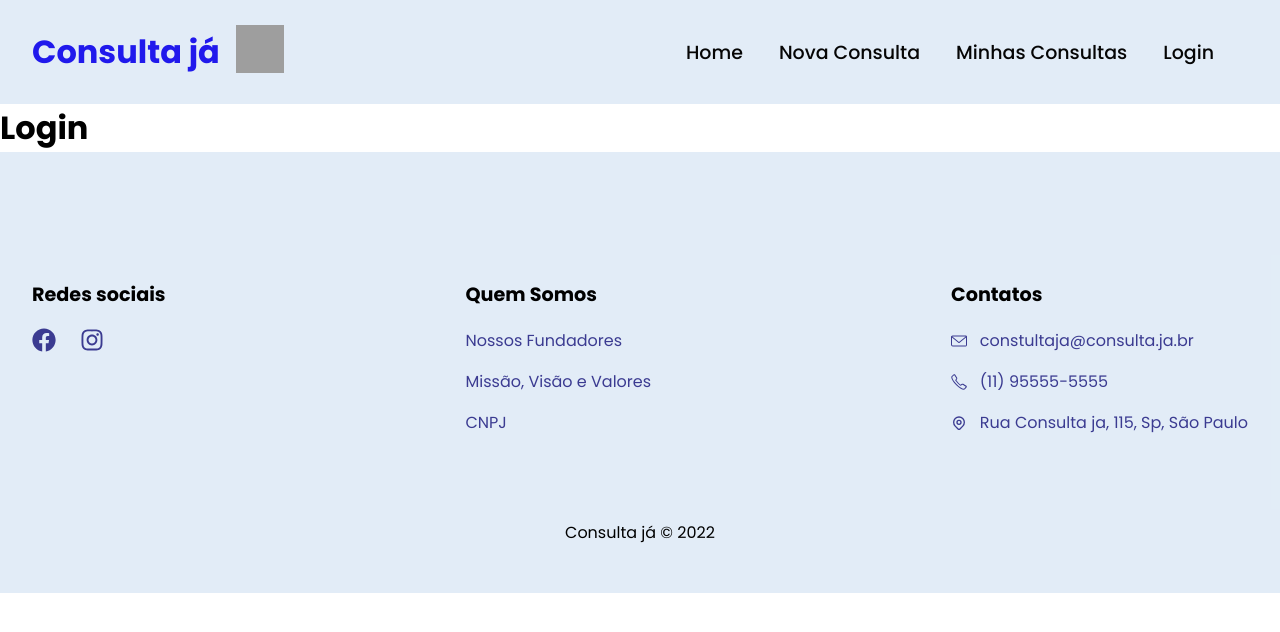
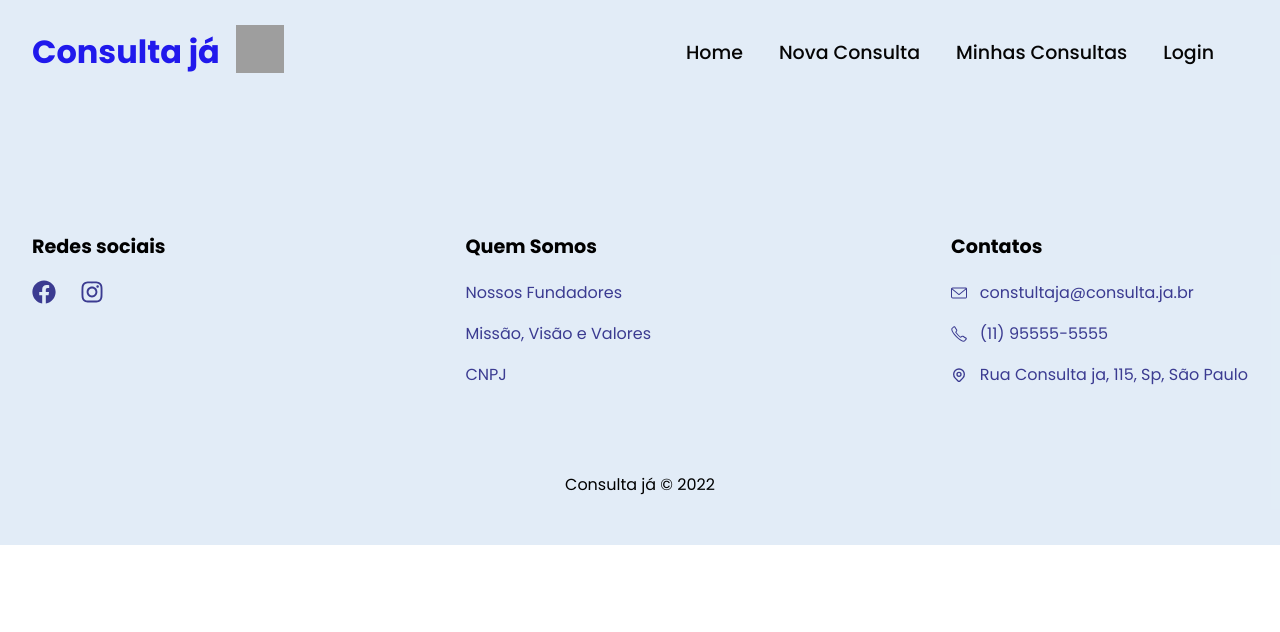
Before and after one commit to ArthurThz/projeto-consulta-ja, a React (Vite) app: page /login in a window 1280 px wide. Shown: the top 632 px of the page. Built offline with nearby package versions, Linux system fonts and the light colour scheme; grey boxes are pictures that could not be loaded.

Commit message:
change to login branch

```diff
--- a/src/components/Routes/login/Login.jsx
+++ b/src/components/Routes/login/Login.jsx
@@ -1,9 +1,5 @@
 const Login = () => {
-  return (
-    <div>
-      <h1>Login</h1>
-    </div>
-  );
+  return <div></div>;
 };
 
 export default Login;
```
